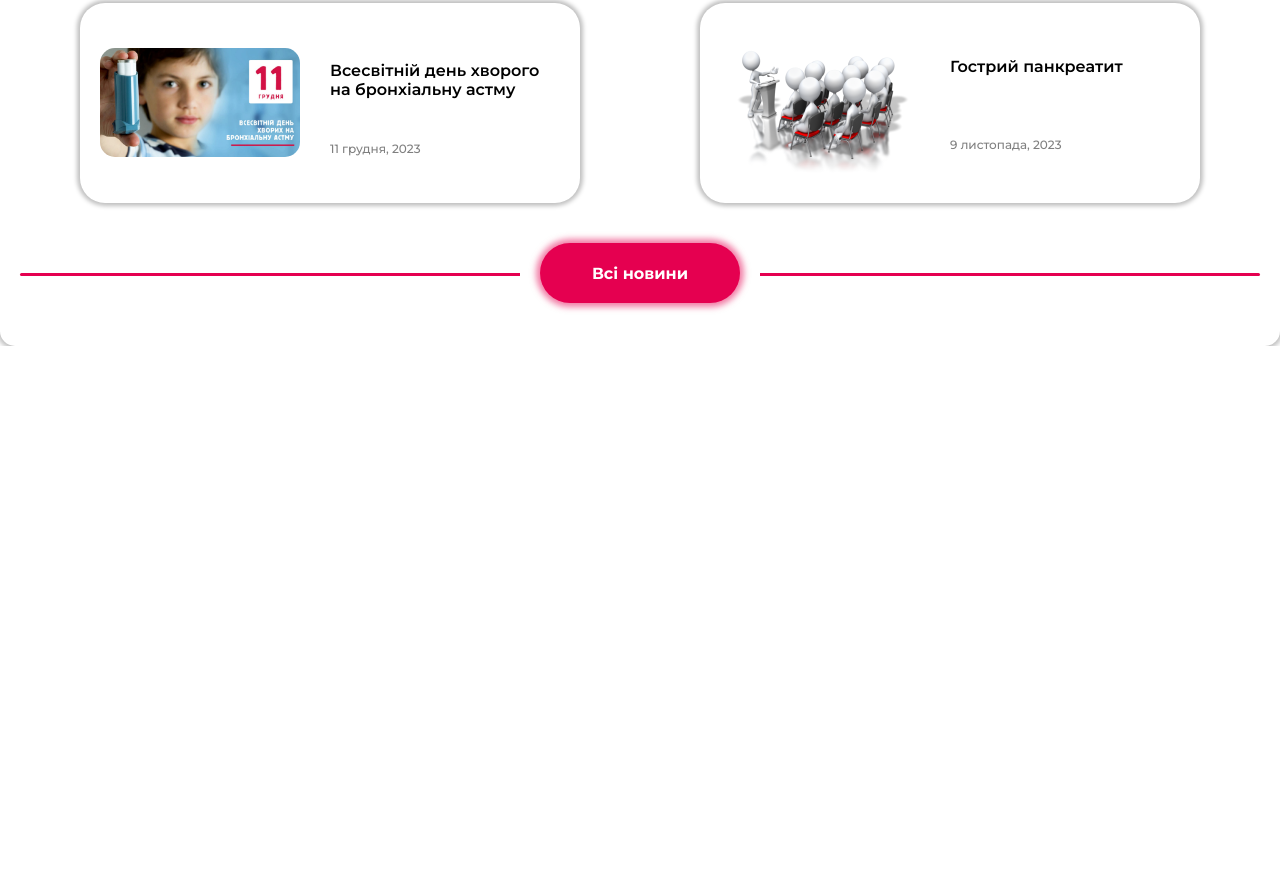
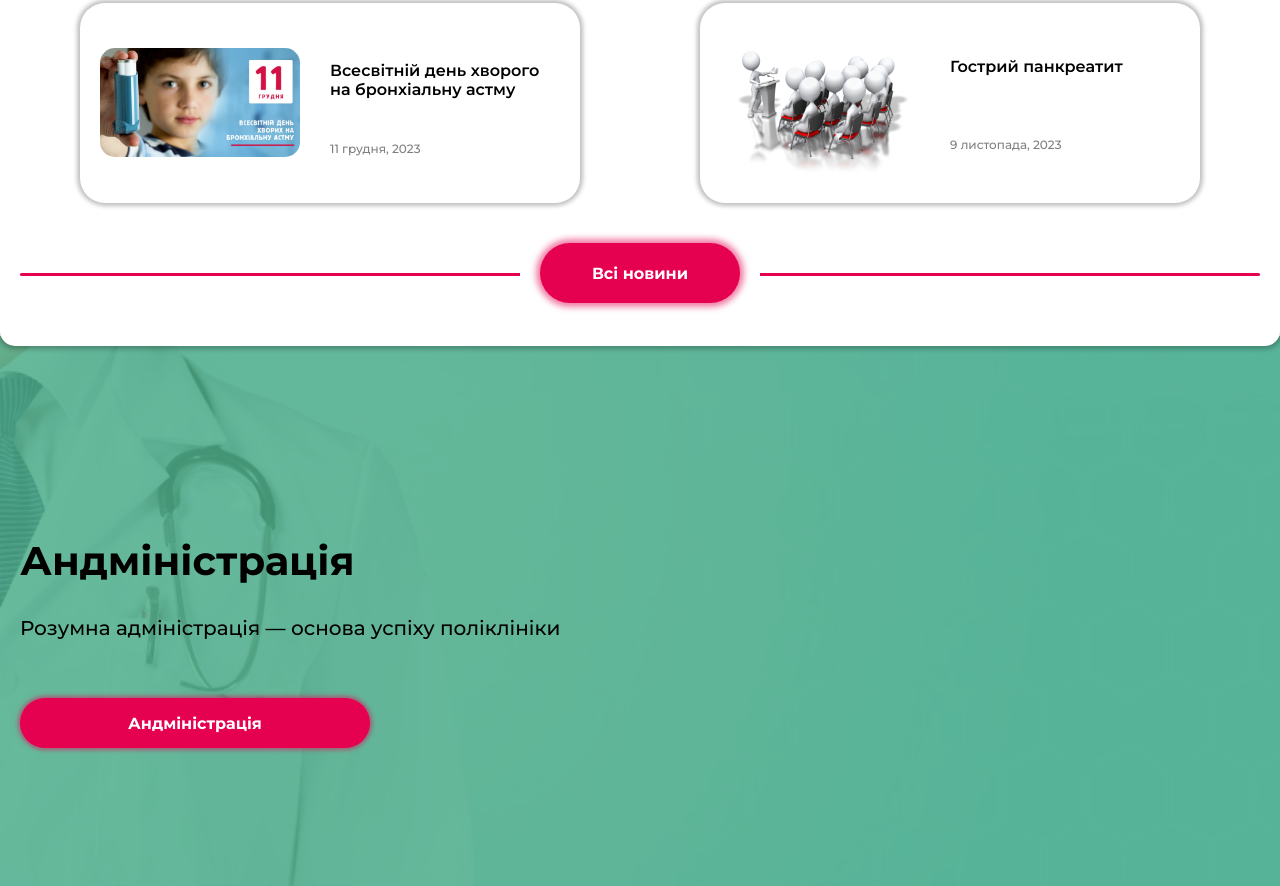
Before and after one commit to ievgen275/Hospital_project, a plain HTML site: page index.html in a window 1280 px wide. Shown: the part 664-1550 px from the top of the page. Before the commit the page ends 1010 px from the top, so only its background shows below. Drawn offline with Linux system fonts and the light colour scheme.

Commit message:
add new selection

```diff
--- a/assets/css/style.css
+++ b/assets/css/style.css
@@ -1,6 +1,10 @@
 body {
    font-family: 'Montserrat', sans-serif;
    margin: 0;
+}
+
+a {
+   text-decoration: none;
 }
 
 *,
@@ -50,7 +54,6 @@ body {
    color: #000;
    font-size: 12px;
    font-weight: 600;
-   text-decoration: none;
 
    transition: color .2s linear;
    position: relative;
@@ -83,7 +86,8 @@ body {
 }
 
 /* Intro */
-.background {
+.background,
+.background_admin {
    display: flex;
    position: absolute;
    top: 0;
@@ -97,7 +101,8 @@ body {
    z-index: -1;
 }
 
-.background_img {
+.background_img,
+.background_admin_img {
    display: flex;
    position: absolute;
    top: 0;
@@ -135,10 +140,6 @@ body {
 
    height: 480px;
    width: auto;
-}
-
-.title_link {
-   text-decoration: none;
 }
 
 .button_anonim {
@@ -271,6 +272,14 @@ body {
    border-radius: 25px;
    background: #FFF;
    box-shadow: 0px 0px 4px 3px rgba(0, 0, 0, 0.25);
+
+   -webkit-transition-duration: 0.3s;
+   transition-duration: 0.3s;
+}
+
+.block_1:hover {
+   -webkit-transform: scale(1.1);
+   transform: scale(1.1);
 }
 
 .block_2 {
@@ -282,6 +291,14 @@ body {
    border-radius: 25px;
    background: #FFF;
    box-shadow: 0px 0px 4px 3px rgba(0, 0, 0, 0.25);
+
+   -webkit-transition-duration: 0.3s;
+   transition-duration: 0.3s;
+}
+
+.block_2:hover {
+   -webkit-transform: scale(1.1);
+   transform: scale(1.1);
 }
 
 .block_img {
@@ -378,3 +395,54 @@ body {
 
    z-index: 0;
 }
+
+/* Admin */
+.background_admin {
+   margin-top: 1000px;
+   background: rgba(76, 175, 138, 0.83);
+}
+
+.background_admin_img {
+   margin-top: 1000px;
+}
+
+.title_admin {
+   position: relative;
+   margin-top: 200px;
+
+   font-size: 40px;
+   font-style: normal;
+   font-weight: 700;
+   line-height: normal;
+}
+
+.subtitle_admin {
+   font-size: 20px;
+   font-style: normal;
+   font-weight: 500;
+   line-height: 20px;
+}
+
+.button_admin {
+   position: relative;
+   margin-top: 60px;
+
+   width: 350px;
+   height: 50px;
+
+   border-radius: 40px;
+   background: #E50050;
+   box-shadow: 0px 0px 4px 2px rgba(229, 0, 80, 0.52);
+
+   display: flex;
+   align-items: center;
+   justify-content: center;
+
+   color: #fff;
+   font-size: 16px;
+   font-style: normal;
+   font-weight: 700;
+   line-height: normal;
+
+   overflow: hidden;
+}
--- a/index.html
+++ b/index.html
@@ -35,25 +35,25 @@
                <h3 class="subtitle">Лікуємо, а не просто обіцяємо — ваше здоров'я наша мета!</h3>
                <img src="/assets/img/smiling-doctor.png" alt="" class="doctor_picg">
 
-               <a href="#" class="title_link">
+               <a href="#">
                   <div class="button_anonim">
                      <p>Анонімне звернення</p>
                   </div>
                </a>
 
-               <a href="#" class="title_link">
+               <a href="#">
                   <div class="flyer_styles flyer_1">
                      <p>Оцінка послуг</p>
                   </div>
                </a>
 
-               <a href="#" class="title_link">
+               <a href="#">
                   <div class="flyer_styles flyer_2">
                      <p>Доступні ліки</p>
                   </div>
                </a>
 
-               <a href="#" class="title_link">
+               <a href="#">
                   <div class="flyer_styles flyer_3">
                      <p>Благодійність</p>
                   </div>
@@ -74,11 +74,13 @@
 
          <img src="/assets/img/pulse.png" alt="" class="pulse_img">
 
+         <a href="#">
          <div class="block_1">
             <img src="/assets/img/astma2020.jpg" alt="" class="block_img">
             <p class="title_block_1">Всесвітній день хворого на бронхіальну астму</p>
             <p class="subtitle_block">11 грудня, 2023</p>
          </div>
+         </a>
 
          <div class="block_2">
             <img src="/assets/img/4d2c6107cd79_0.png" alt="" class="block_img">
@@ -97,6 +99,23 @@
       </div>
    </section>
 
+   <!-- Admin -->
+   <section class="background_admin">
+      <div class="container">
+
+         <h1 class="title_admin">Андміністрація</h1>
+         <p class="subtitle_admin">Розумна адміністрація — основа успіху поліклініки</p>
+
+         <a href="#" class="title_link">
+            <div class="button_admin">
+               <p>Андміністрація</p>
+            </div>
+         </a>
+
+      </div>
+   </section>
+   <img src="/assets/img/bg_admin.jpg" alt="" class="background_admin_img">
+
 <script src="/script/script.js"></script>
 </body>
 </html>
--- a/script/script.js
+++ b/script/script.js
@@ -1,6 +1,6 @@
-// This efect button anonim
 let buttons_anonim = document.getElementsByClassName('button_anonim'),
     buttons_news = document.getElementsByClassName('button_news'),
+    buttons_admin = document.getElementsByClassName('button_admin'),
     flyers = document.getElementsByClassName('flyer_styles'),
     forEach = Array.prototype.forEach;
 
@@ -14,6 +14,10 @@ forEach.call(buttons_news, function(b) {
 
 forEach.call(flyers, function(b) {
     b.addEventListener('click', addElement);
+});
+
+forEach.call(buttons_admin, function(b) {
+   b.addEventListener('click', addElement);
 });
 
 function addElement(e) {
```
Also changed, not shown: assets/img/bg_admin.jpg (added).
